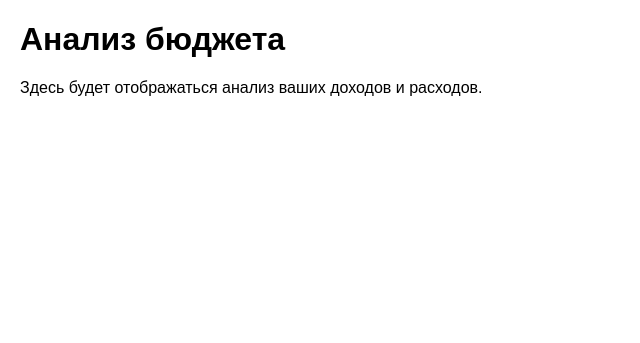
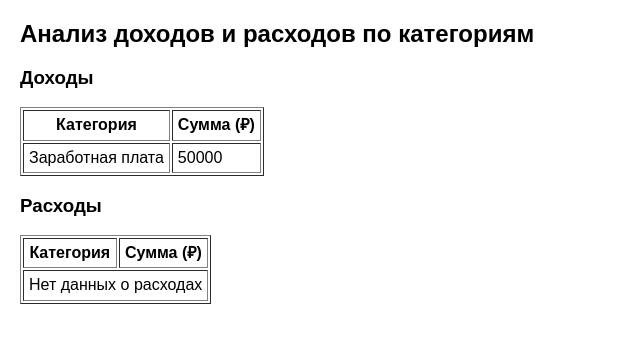
Before and after one commit to AnastasiaGomorina/budjet_project, a Django app: page /analysis/ in a window 1280 px wide. Shown: the part 188-531 px from the top of the page, without its empty margins (0-640 px from the left). Run offline with Django 4.2, Linux system fonts and the light colour scheme; a user stored in the database is signed in; data comes from the database, SQL or seed files in the repository; both versions use the stored data as it was after the commit.

Commit message:
Добавлен анализ доходов и расходов в базовом варианте.

```diff
--- a/budget_project/budget/templates/budget/analysis.html
+++ b/budget_project/budget/templates/budget/analysis.html
@@ -1,8 +1,43 @@
 {% extends 'budget/base.html' %}
 
-{% block title %}Анализ бюджета{% endblock %}
+{% block title %}Анализ{% endblock %}
 
 {% block content %}
-<h1>Анализ бюджета</h1>
-<p>Здесь будет отображаться анализ ваших доходов и расходов.</p>
+<h2>Анализ доходов и расходов по категориям</h2>
+
+<h3>Доходы</h3>
+<table border="1" cellpadding="5">
+    <tr>
+        <th>Категория</th>
+        <th>Сумма (₽)</th>
+    </tr>
+    {% for income in incomes_by_category %}
+    <tr>
+        <td>{{ income.category__name }}</td>
+        <td>{{ income.total }}</td>
+    </tr>
+    {% empty %}
+    <tr>
+        <td colspan="2">Нет данных о доходах</td>
+    </tr>
+    {% endfor %}
+</table>
+
+<h3>Расходы</h3>
+<table border="1" cellpadding="5">
+    <tr>
+        <th>Категория</th>
+        <th>Сумма (₽)</th>
+    </tr>
+    {% for expense in expenses_by_category %}
+    <tr>
+        <td>{{ expense.category__name }}</td>
+        <td>{{ expense.total }}</td>
+    </tr>
+    {% empty %}
+    <tr>
+        <td colspan="2">Нет данных о расходах</td>
+    </tr>
+    {% endfor %}
+</table>
 {% endblock %}
--- a/budget_project/budget/views.py
+++ b/budget_project/budget/views.py
@@ -2,6 +2,7 @@ from django.contrib.auth.forms import UserCreationForm
 from django.contrib.auth import logout
 from django.shortcuts import render, redirect
 from .forms import IncomeForm, ExpenseForm
+from django.db.models import Sum
 from .models import Income, Expense, IncomeCategory, ExpenseCategory
 
 
@@ -77,7 +78,16 @@ def home(request):
         })
 
 def analysis_view(request):
-    return render(request, 'budget/analysis.html')
+    if not request.user.is_authenticated:
+        return redirect('login')
+
+    incomes_by_category = Income.objects.filter(user=request.user).values('category__name').annotate(total=Sum('amount'))
+    expenses_by_category = Expense.objects.filter(user=request.user).values('category__name').annotate(total=Sum('amount'))
+
+    return render(request, 'budget/analysis.html', {
+        'incomes_by_category': incomes_by_category,
+        'expenses_by_category': expenses_by_category,
+    })
 
 def logout_view(request):
     logout(request)
```
Also changed, not shown: budget_project/db.sqlite3.
